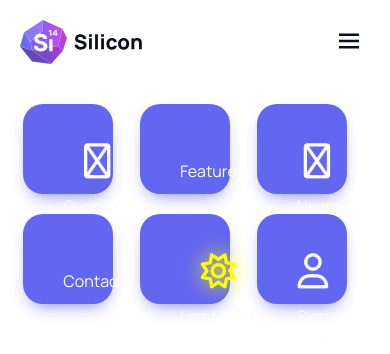
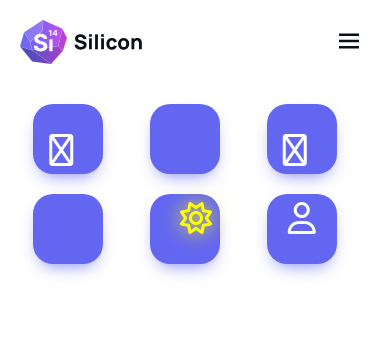
Before and after one commit to KimmoKAhola/Silicon-Kimmo-Ahola, a React (Vite) app: page / in a window 390 px wide. Both pictures are taken after a click on the button 349 px from the left and 42 px from the top of the page. Shown: the top 354 px of the page. Built offline with nearby package versions, Linux system fonts and the light colour scheme; some icons are missing.

Commit message:
almost done with navbar but centering does not work???

```diff
--- a/src/css/main.css
+++ b/src/css/main.css
@@ -656,7 +656,10 @@ input:focus {
     grid-template-rows: 1fr;
     place-items: end;
     padding-right: 20px;
-    gap: 50px;
+    padding-top: 10px;
+    padding-bottom: 10px;
+    border-radius: 10px;
+    gap: 20px;
   }
   #mobile-menu #mobile-navbar-overview {
     display: none;
@@ -671,27 +674,58 @@ input:focus {
     display: none;
   }
   #mobile-menu .mobile-item {
-    background-color: #EFF2FC;
-    border-radius: 10px;
-    padding: 40px;
+    background-color: #6366F1;
+    color: white;
+    border-radius: 6px;
+    display: grid;
+    place-items: end;
     width: 20%;
     text-align: end;
   }
+  #mobile-menu .mobile-item .nav-link {
+    color: white;
+    display: flex;
+    align-items: center;
+    gap: 10px;
+  }
+  #mobile-menu .mobile-item.active {
+    background-color: #170442;
+    transition: 1s ease-in;
+  }
+  #mobile-menu .mobile-item.inactive {
+    transition: 1s ease-in;
+  }
+}
+@media (max-width: 991px) and (max-width: 991px) {
+  #mobile-menu .mobile-item {
+    padding: 5px 20px;
+  }
+}
+@media (max-width: 991px) and (max-width: 767px) {
+  #mobile-menu .mobile-item {
+    padding: 30px;
+  }
+}
+@media (max-width: 991px) {
   #mobile-menu .mobile-item:hover {
     cursor: pointer;
   }
-  #mobile-menu .mobile-item i {
-    display: none;
-  }
   #mobile-menu .mobile-item #mobile-sign-in-icon {
-    display: block;
+    display: inline-block;
+  }
+  #mobile-menu .mobile-item #mobile-sun {
+    color: yellow;
+    text-shadow: 0 0 20px yellow;
+  }
+  #mobile-menu .mobile-item #mobile-moon {
+    color: #c8faff;
+    text-shadow: 1px 1px 7px #b5d4da;
   }
 }
 @media (max-width: 767px) {
   #mobile-menu {
     margin-top: 20px;
     display: grid;
-    border-radius: 10px;
     grid-template-columns: repeat(3, 1fr);
     place-items: center;
     gap: 20px;
@@ -699,27 +733,25 @@ input:focus {
     padding-bottom: 20px;
   }
   #mobile-menu #mobile-navbar-overview {
-    display: block;
+    display: inline-block;
   }
   #mobile-menu #mobile-navbar-features {
-    display: block;
+    display: inline-block;
   }
   #mobile-menu #mobile-navbar-news {
-    display: block;
+    display: inline-block;
   }
   #mobile-menu #mobile-navbar-contact {
-    display: block;
+    display: inline-block;
   }
   #mobile-menu #mobile-site-settings {
     display: flex;
   }
   #mobile-menu .mobile-item {
+    display: flex;
     background: #6366F1;
     box-shadow: 0px 8px 18px -8px rgba(99, 102, 241, 0.9);
-    height: 20px;
-    width: 20px;
     border-radius: 20px;
-    position: relative;
   }
   #mobile-menu .mobile-item:hover {
     cursor: pointer;
@@ -732,33 +764,20 @@ input:focus {
   }
 }
 @media (max-width: 767px) {
-  #mobile-menu .mobile-item.active {
-    background-color: #170442;
-    transition: 1s ease-in;
-  }
-  #mobile-menu .mobile-item.inactive {
-    transition: 1s ease-in;
-  }
-  #mobile-menu .mobile-item .nav-link {
-    color: #fcfcfc;
+  #mobile-menu .mobile-item .nav-link i {
     display: grid;
     place-items: center;
-    gap: 5px;
-  }
-  #mobile-menu .mobile-item .nav-link i {
-    display: block;
-    font-size: 2.2rem;
+    font-size: 2rem;
     font-weight: 300;
-    padding-bottom: 10px;
-  }
-  #mobile-menu .mobile-item .nav-link #mobile-sun {
-    color: yellow;
-    text-shadow: 0 0 20px yellow;
-  }
-  #mobile-menu .mobile-item .nav-link #mobile-moon {
-    color: #c8faff;
-    text-shadow: 1px 1px 7px #b5d4da;
-  }
+  }
+  #mobile-menu .mobile-item .nav-link p {
+    display: none;
+  }
+}
+
+.mob-test {
+  display: grid;
+  place-items: center;
 }
 
 .light-footer {
--- a/src/css/scss/sections/global/components/_navbar.scss
+++ b/src/css/scss/sections/global/components/_navbar.scss
@@ -66,13 +66,13 @@
 }
 
 #mobile-menu {
-  @include rest{
+  @include rest {
     display: none;
   }
-  @include xxl{
+  @include xxl {
     display: none;
   }
-  @include xl{
+  @include xl {
     display: none;
   }
   @include lg {
@@ -89,30 +89,64 @@
       display: none;
     }
 
+    //background-color: $gray-200;  //TODO
     margin-top: 20px;
     display: grid;
     grid-template-rows: 1fr;
     place-items: end;
     padding-right: 20px;
-    gap: 50px;
+    padding-top: 10px;
+    padding-bottom: 10px;
+    border-radius: 10px;
+    gap: 20px;
 
     .mobile-item {
-      background-color: $gray-200;
-      border-radius: 10px;
-      padding: 40px;
+      background-color: $primary;
+      color: white;
+      border-radius: 6px;
+      display: grid;
+      place-items: end;
+      .nav-link {
+        color: white;
+        display: flex;
+        align-items: center;
+        gap: 10px;
+      }
+
+      &.active {
+        background-color: #170442;
+        transition: 1s ease-in;
+      }
+
+      &.inactive {
+        transition: 1s ease-in;
+      }
+
+      @include lg {
+        padding: 5px 20px;
+      }
+      @include md {
+        padding: 30px; //TODO 40 px works better?
+      }
       width: 20%;
       text-align: end;
+      //text-align: center;
       &:hover {
         cursor: pointer;
       }
 
 
-      //hide font awesome icons
-      i {
-        display: none;
+      #mobile-sign-in-icon {
+        display: inline-block;
       }
-      #mobile-sign-in-icon{
-        display: block;
+      #mobile-sun {
+        color: yellow;
+        text-shadow: 0 0 20px yellow;
+      }
+
+      #mobile-moon {
+        color: #c8faff;
+        text-shadow: 1px 1px 7px #b5d4da;
       }
     }
   }
@@ -120,24 +154,22 @@
   // This works do not fkn touch!!
   @include md {
     #mobile-navbar-overview {
-      display: block;
+      display: inline-block;
     }
     #mobile-navbar-features {
-      display: block;
+      display: inline-block;
     }
     #mobile-navbar-news {
-      display: block;
+      display: inline-block;
     }
     #mobile-navbar-contact {
-      display: block;
+      display: inline-block;
     }
     #mobile-site-settings {
       display: flex; // TODO??
     }
     margin-top: 20px;
     display: grid;
-    //background-color: $gray-200;
-    border-radius: 10px;
     grid-template-columns: repeat(3, 1fr);
     place-items: center;
     gap: 20px;
@@ -149,49 +181,34 @@
         cursor: pointer;
       }
 
+      display: flex;
       @include shadow-primary;
-      height: 20px;
-      width: 20px;
-      @include mobile{
+      @include mobile {
         height: 10px;
         width: 10px;
       }
       border-radius: 20px;
-      position: relative;
-
-      &.active {
-        background-color: #170442;
-        transition: 1s ease-in;
-      }
-
-      &.inactive {
-        transition: 1s ease-in;
-      }
 
       .nav-link {
-        color: $white;
-        display: grid;
-        place-items: center;
-        gap: 5px;
-        //transform: translateY(20%);
 
         i {
-          display: block;
-          font-size: 2.2rem;
+          display: grid;
+          place-items: center;
+          font-size: 2rem;
           font-weight: 300;
-          padding-bottom: 10px;
         }
-
-        #mobile-sun {
-          color: yellow;
-          text-shadow: 0 0 20px yellow;
-        }
-
-        #mobile-moon {
-          color: #c8faff;
-          text-shadow: 1px 1px 7px #b5d4da;
+        p{
+          display: none;
         }
       }
     }
   }
 }
+
+//testing for centering?
+.mob-test{
+  display: grid;
+  place-items: center;
+  //justify-content: center;
+  //align-items: center;
+}
--- a/src/views/sections/global/Navbar.jsx
+++ b/src/views/sections/global/Navbar.jsx
@@ -51,46 +51,56 @@ const Navbar = () => {
                 <nav id="mobile-menu" className={isOpen ? 'active' : ''}>
 
                     <div id="mobile-navbar-overview" className="mobile-item">
+                        <div className="mob-test">
                             <Link className="nav-link" to="/#overview">
                             <i className="fa-regular fa-house"></i>
-                            Overview
+                            <p>Overview</p>
                         </Link>
+                        </div>
                     </div>
 
                     <div id="mobile-navbar-features" className="mobile-item">
+                        <div className="mob-test">
                             <Link className="nav-link" to="/#features">
                             <i className="fa-thin fa-crystal-ball"></i>
-                            Features
+                            <p>Features</p>
                         </Link>
+                        </div>
                     </div>
 
                     <div id="mobile-navbar-news" className="mobile-item">
+                        <div className="mob-test">
                             <Link className="nav-link" to="/news">
                             <i className="fa-solid fa-rss"></i>
-                            News
+                            <p>News</p>
                         </Link>
+                        </div>
                     </div>
 
                     <div id="mobile-navbar-contact" className="mobile-item">
-                        <Link className="nav-link" to="/contact">
+                        <div className="mob-test"><Link className="nav-link" to="/contact">
                             <i className="fa-regular fa-comments-question"></i>
-                            Contact
+                            <p>Contact</p>
                         </Link>
                         </div>
+                    </div>
 
-                    <div id="mobile-toggle-switch" onClick={toggleMobileTheme} className={`mobile-item ${toggleMobileSwitch ? 'inactive' : 'active'}`}>
+                    <div id="mobile-toggle-switch" onClick={toggleMobileTheme}
+                         className={`mobile-item ${toggleMobileSwitch ? 'inactive' : 'active'}`}>
+                        <div className="mob-test">
                             <div className="nav-link">
                                 {toggleMobileSwitch && <i id="mobile-sun" className="fa-regular fa-sun"></i>}
                                 {!toggleMobileSwitch && <i id="mobile-moon" className="fa-regular fa-moon"></i>}
-                            Light/Dark
+                                <p>Light/Dark</p>
+                            </div>
                         </div>
                     </div>
 
                     <div id="mobile-sign-in-button" className="mobile-item">
-                        <Link className="nav-link" to="/">
+                        <div className="mob-test"><Link className="nav-link" to="/">
                             <i id="mobile-sign-in-icon" className="fa-regular fa-user"></i>
-                            Sign in
-                        </Link>
+                            <p>Sign in</p>
+                        </Link></div>
                     </div>
                 </nav>
             )}
```
Also changed, not shown: 1 other file (tests, documents, lock files or other folders). Lines whose indentation alone changed are shown as unchanged.
